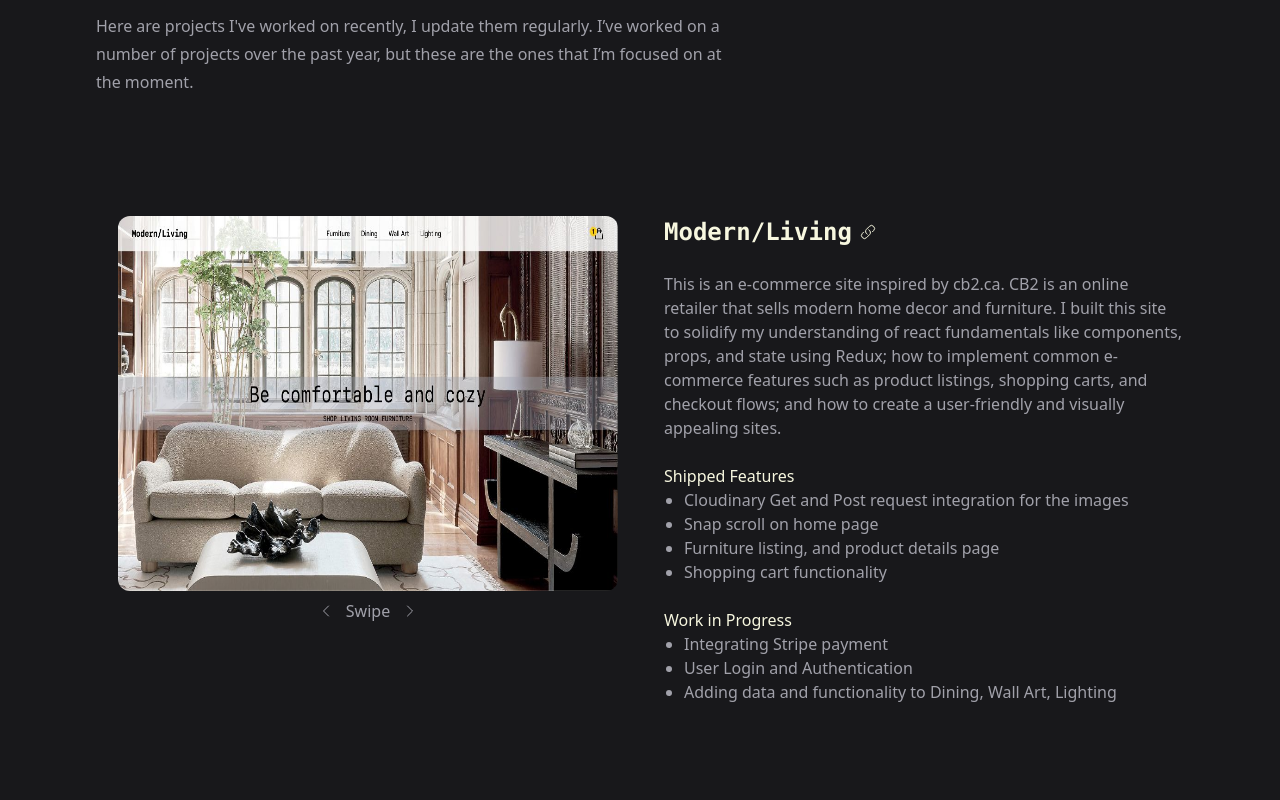
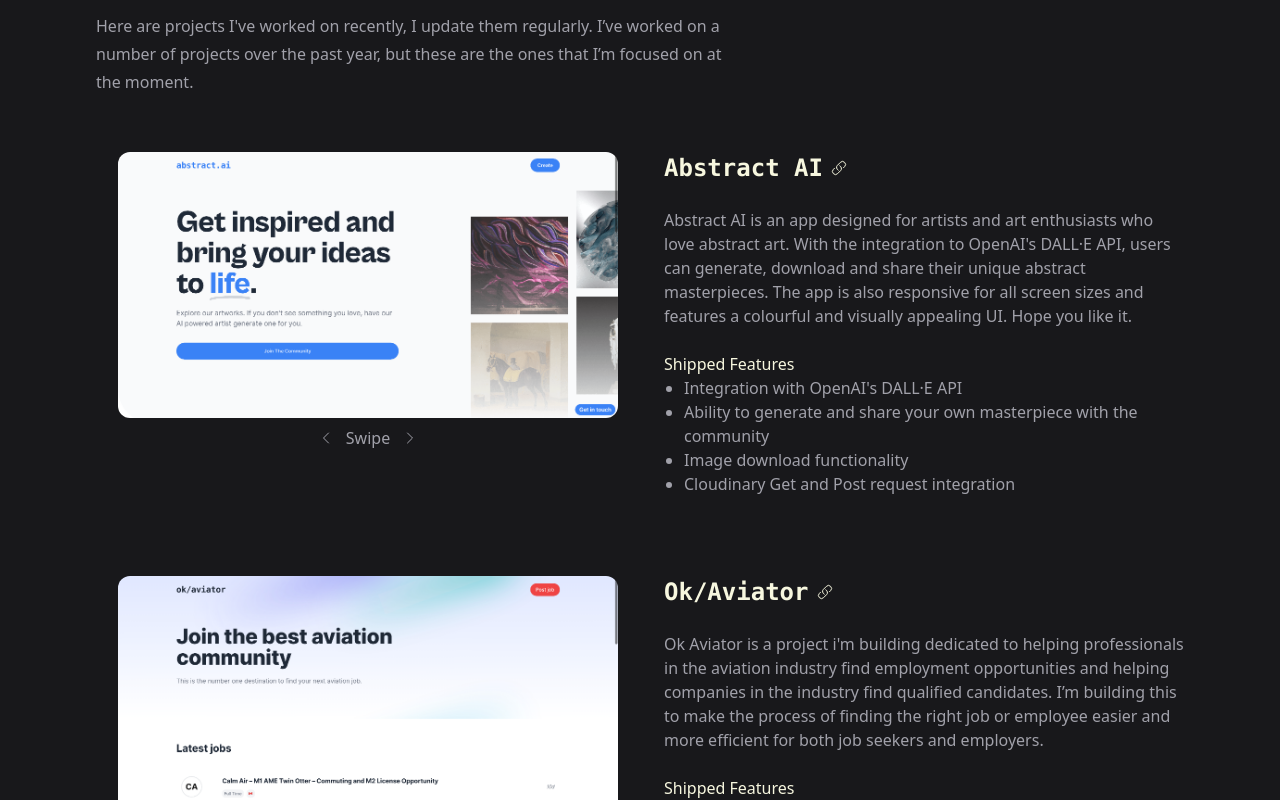
Before and after one commit to danielhabila/portfolio-website, a React (Vite) app: page / in a window 1280 px wide. Shown: the part 1020-1820 px from the top of the page. Built offline with nearby package versions, Linux system fonts and the light colour scheme.

Commit message:
minor tweeks

```diff
--- a/index.html
+++ b/index.html
@@ -2,9 +2,9 @@
 <html lang="en">
   <head>
     <meta charset="UTF-8" />
-    <link rel="icon" type="image/svg+xml" href="/vite.svg" />
+    <link rel="icon" type="image/svg+xml" href="/src/assets/favicon.png " />
     <meta name="viewport" content="width=device-width, initial-scale=1.0" />
-    <title>Vite + React</title>
+    <title></title>
   </head>
   <body>
     <div id="root"></div>
--- a/src/Pages/Projects.jsx
+++ b/src/Pages/Projects.jsx
@@ -28,9 +28,9 @@
         return (
           <div>
             <div
-              className={` md:flex space-y-6 ${
+              className={` md:flex space-y-6 md:border-b-0 ${
                 index !== projectData.length - 1
-                  ? "border-b border-[#52525a] md:hidden"
+                  ? "border-b border-[#52525a]"
                   : ""
               }`}
             >
```
Also changed, not shown: src/assets/favicon.png (added).
